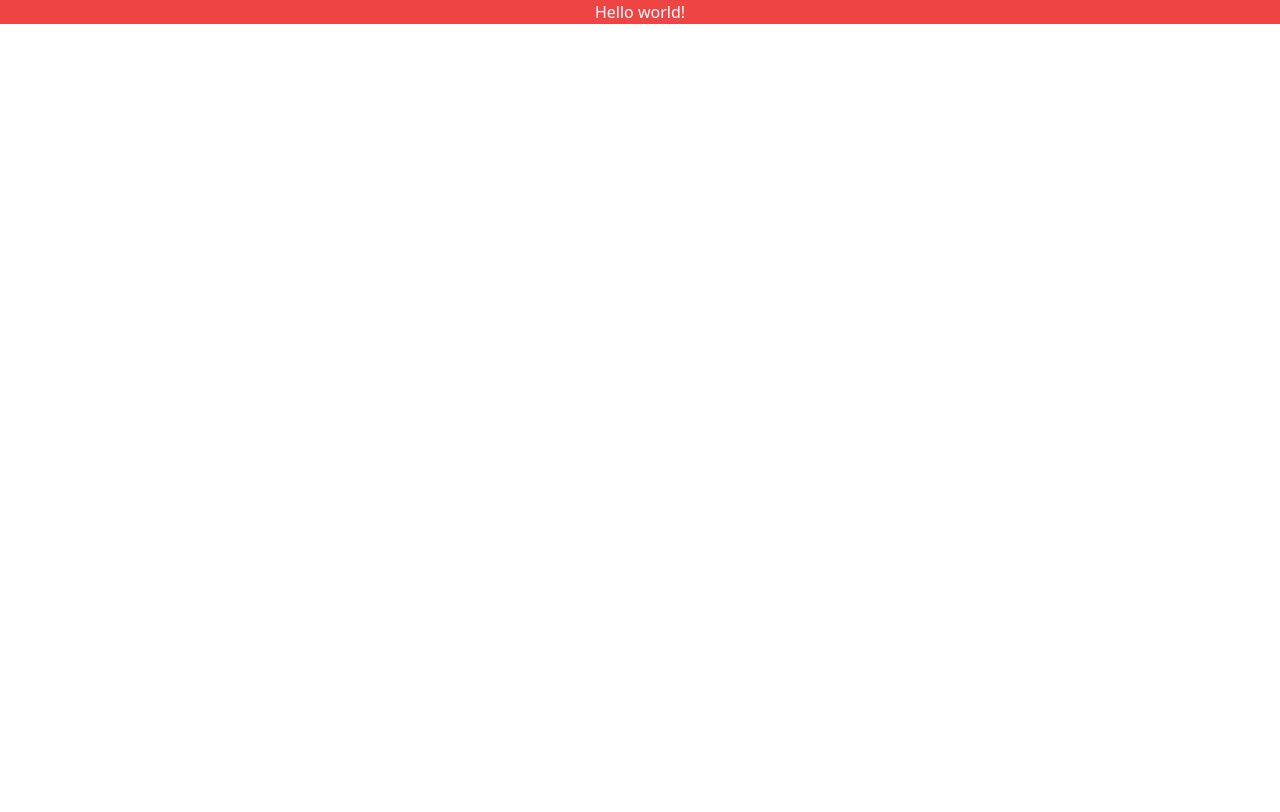
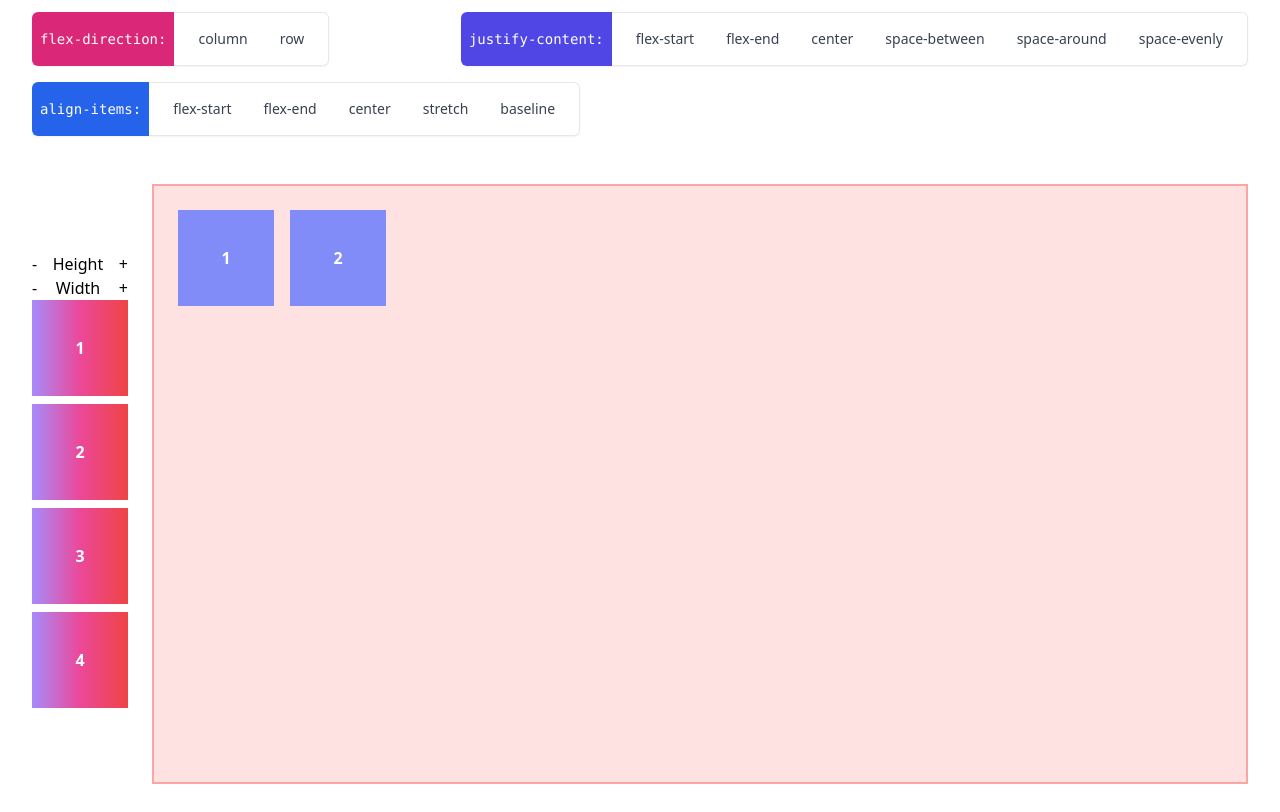
Before and after one commit to Corentints/learn-flexbox, a React (Create React App) app: page / in a window 1280 px wide. Built offline with nearby package versions, Linux system fonts and the light colour scheme.

Commit message:
feat(main): add actions

```diff
--- a/src/App.jsx
+++ b/src/App.jsx
@@ -1,6 +1,74 @@
+import { useState } from 'react';
+import ButtonsGroup from './components/ButtonsGroup';
+
 function App() {
+  const [squareCount, setSquareCount] = useState(2);
+  const [squareHeight, setSquareHeight] = useState(24);
+  const [squareWidth, setSquareWidth] = useState(24);
+  const [flexDirection, setFlexDirection] = useState('row');
+  const [justifyContent, setJustifyContent] = useState('flex-start');
+  const [alignItems, setAlignItems] = useState('flex-start');
+
+  const squares = [];
+
+  for (let i = 0; i < squareCount; i += 1) {
+    squares.push(<div className={`flex items-center justify-center w-${squareWidth} h-${squareHeight} m-2 mb-2 font-bold text-white bg-indigo-400`}>{i + 1}</div>);
+  }
+
   return (
-    <div className="bg-red-500 text-white text-center">Hello world!</div>
+    <div className="w-full h-screen px-4 mx-auto max-w-7xl sm:px-6 lg:px-8">
+      <div className="flex flex-wrap justify-between w-full mt-3">
+        <ButtonsGroup
+          title="flex-direction"
+          color="pink"
+          propertiesName={['column', 'row']}
+          propertiesClassName={['flex-col', 'flex-row']}
+          currentProperty={flexDirection}
+          setProperty={setFlexDirection}
+        />
+
+        <ButtonsGroup
+          title="justify-content"
+          color="indigo"
+          propertiesName={['flex-start', 'flex-end', 'center', 'space-between', 'space-around', 'space-evenly']}
+          propertiesClassName={['justify-start', 'justify-end', 'justify-center', 'justify-between', 'justify-around', 'justify-evenly']}
+          currentProperty={justifyContent}
+          setProperty={setJustifyContent}
+        />
+
+        <ButtonsGroup
+          title="align-items"
+          color="blue"
+          propertiesName={['flex-start', 'flex-end', 'center', 'stretch', 'baseline']}
+          propertiesClassName={['items-start', 'items-end', 'items-center', 'items-stretch', 'items-baseline']}
+          currentProperty={alignItems}
+          setProperty={setAlignItems}
+        />
+      </div>
+      <div className="flex w-full mt-8 space-x-6 h-3/4">
+        <div className="flex flex-col justify-center">
+          <div className="flex justify-between">
+            <button type="button" onClick={() => (squareHeight > 24 ? setSquareHeight(squareHeight - 4) : setSquareHeight(24))}>-</button>
+            <p>Height</p>
+            <button type="button" onClick={() => (squareHeight < 64 ? setSquareHeight(squareHeight + 4) : setSquareHeight(64))}>+</button>
+          </div>
+
+          <div className="flex justify-between">
+            <button type="button" onClick={() => (squareWidth > 24 ? setSquareWidth(squareWidth - 4) : setSquareWidth(24))}>-</button>
+            <p>Width</p>
+            <button type="button" onClick={() => (squareWidth < 64 ? setSquareWidth(squareWidth + 4) : setSquareWidth(64))}>+</button>
+          </div>
+
+          <button type="button" className="w-24 h-24 mb-2 font-bold text-white bg-gradient-to-r from-purple-400 via-pink-500 to-red-500" onClick={() => setSquareCount(1)}>1</button>
+          <button type="button" className="w-24 h-24 mb-2 font-bold text-white bg-gradient-to-r from-purple-400 via-pink-500 to-red-500" onClick={() => setSquareCount(2)}>2</button>
+          <button type="button" className="w-24 h-24 mb-2 font-bold text-white bg-gradient-to-r from-purple-400 via-pink-500 to-red-500" onClick={() => setSquareCount(3)}>3</button>
+          <button type="button" className="w-24 h-24 mb-2 font-bold text-white bg-gradient-to-r from-purple-400 via-pink-500 to-red-500" onClick={() => setSquareCount(4)}>4</button>
+        </div>
+        <div className={`flex bg-red-100 border-2 w-full border-red-300 p-4 ${flexDirection} ${justifyContent} ${alignItems}`}>
+          {squares}
+        </div>
+      </div>
+    </div>
   );
 }
 
```
